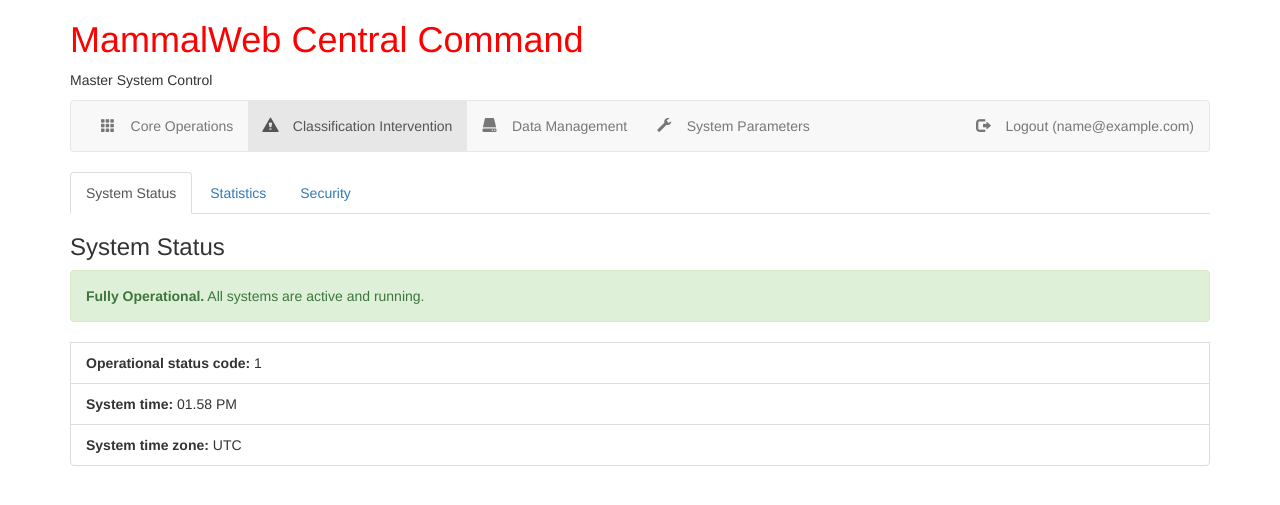
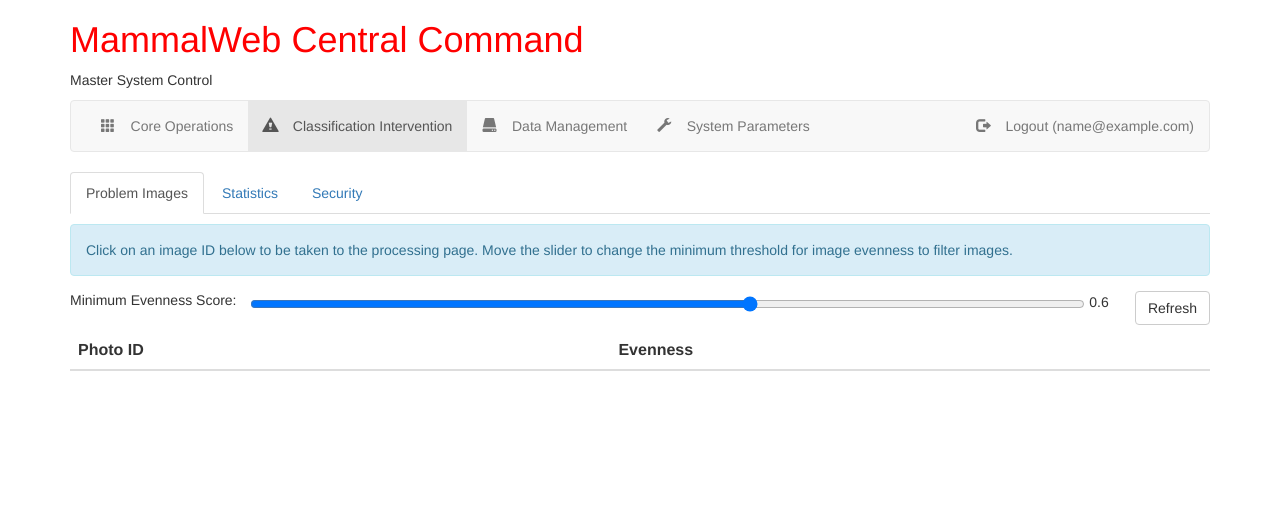
Before and after one commit to calumcalder/MammalWeb, a PHP site: page /mw/intervention/index.php in a window 1280 px wide. Shown: the top 505 px of the page. Run offline with PHP 8.4, Linux system fonts and the light colour scheme; tables that the repository leaves empty or names only in its code hold one stand-in row (values such as "Sample post"); data that the repository does not hold is empty; some libraries are stand-ins or nearby versions.

Commit message:
Added problem images filter

```diff
--- a/Front End/intervention/index.php
+++ b/Front End/intervention/index.php
@@ -1,6 +1,15 @@
 <?php
 include("../sql.php");
 $status = 1;
+
+function getProblemImages($evenness) {
+	global $sqlConnection;
+	$query = "SELECT * FROM `Photo` WHERE evenness >= $evenness AND photo_id NOT IN (SELECT photo_id FROM XClassification) LIMIT 0, 100;";
+	return $sqlConnection->query($query);
+}
+
+$evenness = isset($_GET['evenness']) ? $_GET['evenness'] : "0.6";
+$problem_images = getProblemImages($evenness);
 ?>
 
 <html>
@@ -9,6 +18,42 @@ $status = 1;
 .nothingFancy {
 	text-decoration:none;
 	color: green;
+}
+
+.header {
+	margin-top: 10px;
+}
+
+.slider-container {
+	display: inline-block;
+	width: calc(100% - 305px);
+}
+.slider-refresh {
+	float: right;
+	margin-top: -5px;
+}
+.slider-description {
+	display: inline-block;
+	position: relative;
+	top: -7px;
+	padding-right: 10px;
+}
+.evenness-range-label {
+	display: inline-block;
+	position: relative;
+	top: -5;
+	width: 40px;
+}
+
+
+#photo-id-input {
+	background:none!important;
+	border:none;
+	padding:0!important;
+	font: inherit;
+	cursor: pointer;
+	text-align: left;
+	width: 100%;
 }
 </style>
 <head>
@@ -52,37 +97,51 @@ $status = 1;
 </nav>
 
 		<ul class="nav nav-tabs">
-		<li class="active"><a data-toggle="pill" href="#home">System Status</a></li>
+		<li class="active"><a data-toggle="pill" href="#home">Problem Images</a></li>
 		<li><a data-toggle="pill" href="#menu1">Statistics</a></li>
 		<li><a data-toggle="pill" href="#menu2">Security</a></li>
 		</ul>
 
 		<div class="tab-content">
 			<div id="home" class="tab-pane fade in active">
- 				<h3>System Status</h3>
-				<ul class="list-group">
-<?php if ($status == 0): ?>
-<div class="alert alert-danger">
-<strong>Major Error!</strong> The system is not running.
+				<div class="alert alert-info header">
+				Click on an image ID below to be taken to the processing page. Move the slider to change the minimum threshold for image evenness to filter images.
 				</div>
-<?php elseif ($status == 1): ?>
-<div class="alert alert-success">
-<strong>Fully Operational.</strong> All systems are active and running.
+				<form class="evenness-slider-form">
+					<div class="slider-description">
+					Minimum Evenness Score:
 					</div>
-<?php elseif ($status == 2): ?>
-<div class="alert alert-warning">
-<strong>Warning.</strong> There are currently active system warnings.
+					<div class="slider-container">
+					<input name="evenness" id="evenness-slider" value="<?php echo $evenness ?>" class="evenness-slider" type="range" min="0" max="1" step="0.025"> </input>
+					<script>
+					var slider = document.getElementById('evenness-slider')
+					slider.oninput = slider.onchange = function() {document.getElementById('evenness-label').innerHTML = this.value}
+					</script>
 					</div>
-<?php elseif ($status == 3): ?>
-<div class="alert alert-info">
-<strong>Development.</strong> The system is currently being developed and is not yet active.
-</div>
-<?php endif; ?>
+					<div class="evenness-range-label" id="evenness-label"> <?php echo $evenness ?> </div>
+					<input type="submit" class="slider-refresh btn btn-default" value="Refresh"></input>
+				</form>
 
-					<li class="list-group-item"><b>Operational status code:</b> <?php echo $status ?></li>
-					<li class="list-group-item"><b>System time: </b><?php echo date("h.i A")?></li>
-					<li class="list-group-item"><b>System time zone:</b> <?php echo date("T"); ?></li>
-				</ul>
+				<table class="image-table table table-hover">
+				<thead>
+					<th>Photo ID</th>
+					<th>Evenness</th>
+				</thead>
+				<tbody>
+					<?php
+					while ($row = $problem_images->fetch_assoc()) {
+						$photo_id = $row['photo_id'];
+						$evenness = $row['evenness'];
+						echo "<tr>";
+						echo "<td><form action='../data/generator.php' target='_blank' method='post'>";
+						echo "	    <input id='photo-id-input' type='submit' name='imageID' value='$photo_id' />";
+						echo "</form></td>";
+						echo "<td>$evenness</td>";
+						echo "</tr>";
+					}
+					?>
+				</tbody>
+				</table>
 			</div>
 			<div id="menu1" class="tab-pane fade">
  				<h3>Statistics</h3>
```
Lines whose indentation alone changed are shown as unchanged.
